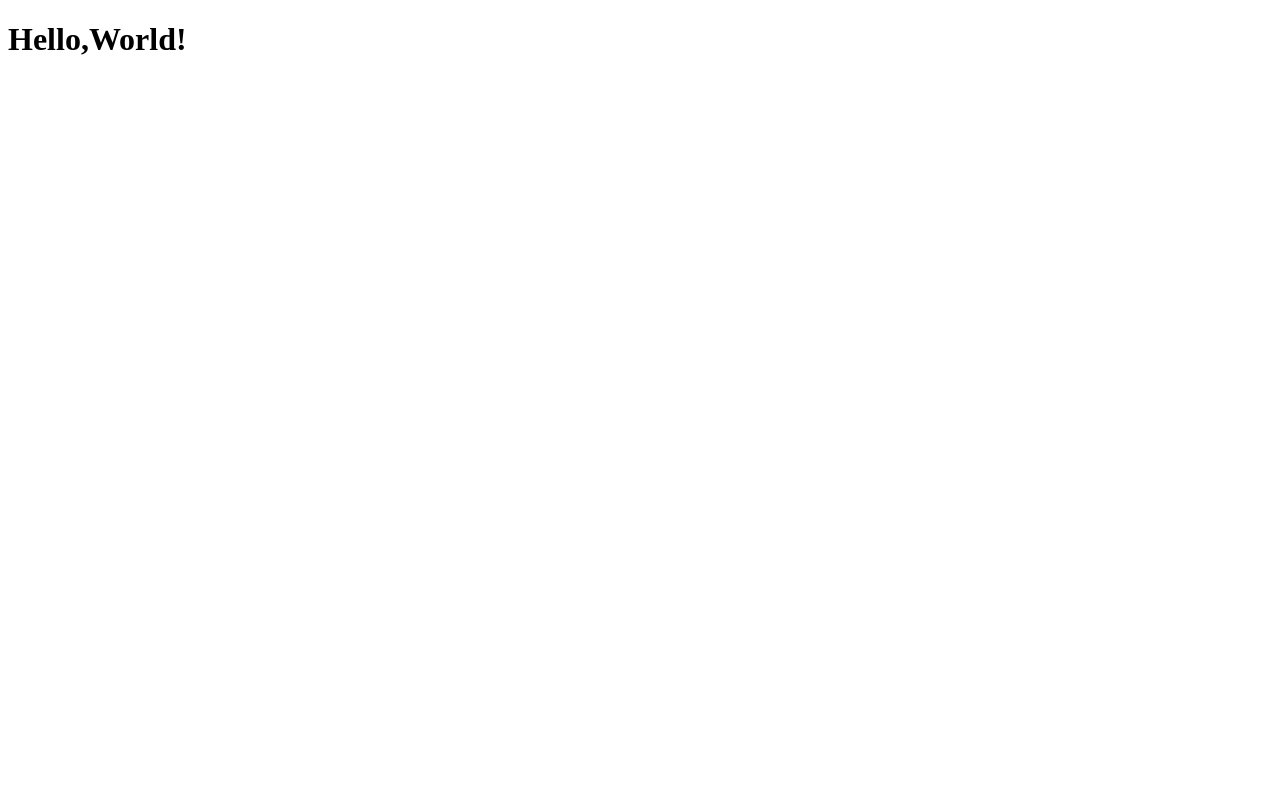
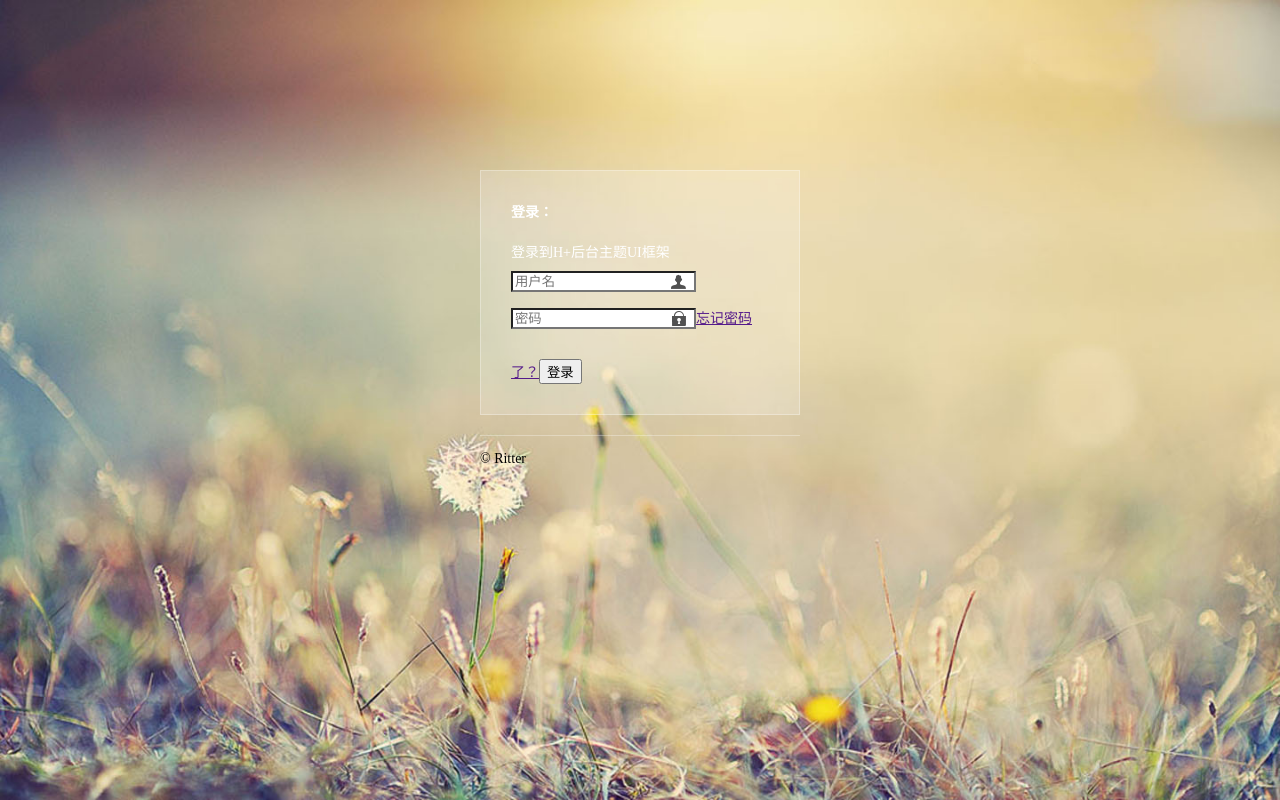
Before and after one commit to project-ritter/g-d, a React app: page / in a window 1280 px wide. Built offline with nearby package versions, Linux system fonts and the light colour scheme.

Commit message:
add login

```diff
--- /dev/null
+++ b/client/src/component/login/login.js
@@ -0,0 +1,30 @@
+import  React, {Component} from 'react';
+
+export default class Login extends Component {
+  render() {
+    return (
+      <div className="login">
+        <div className="signinpanel">
+          <div className="row">
+            <div className="col-sm-12">
+              <form >
+                <h4 className="no-margins">登录：</h4>
+                <p className="m-t-md">登录到H+后台主题UI框架</p>
+                <input type="text" className="form-control username m-b" placeholder="用户名"/>
+                <input type="password" className="form-control password m-b" placeholder="密码"/>
+                <a href="">忘记密码了？</a>
+                <button className="btn btn-success btn-block">登录</button>
+              </form>
+            </div>
+          </div>
+          <div className="signup-footer">
+            <div className="pull-left">
+              &copy; Ritter
+            </div>
+          </div>
+        </div>
+      </div>
+    );
+  }
+
+}
--- a/client/src/index.js
+++ b/client/src/index.js
@@ -1,8 +1,11 @@
 import React from 'react';
-import ReactDom from 'react-dom';
+import {render} from 'react-dom';
+import Login from './component/login/login';
 import '../style/index.less';
 
-ReactDom.render(
-    <h1>Hello,World!</h1>,
-    document.getElementById('app')
+render(
+  <div>
+    <Login/>
+  </div>,
+  document.getElementById('app')
 );
--- a/client/style/index.less
+++ b/client/style/index.less
@@ -1,5 +1,61 @@
 @base: #fff;
+@black: #000;
 
 body {
-    background: @base;
+  background: url('../images/login-background.jpg') no-repeat;
+  background-size: cover;
+  font-size: 14px;
+  margin: 0;
 }
+
+.signinpanel {
+  width: 320px;
+  margin: 10px auto 0 auto;
+
+  form {
+    background-color: rgba(255, 255, 255, 0.2);
+    border: 1px solid rgba(255, 255, 255, .3);
+    padding: 30px;
+    margin-top: 170px;
+
+    h4 {
+      color: @base;
+    }
+
+    p {
+      color: @base;
+      margin: 0 0 10px;
+    }
+
+    .no-margins {
+      margin: 0 !important;
+    }
+
+    .username {
+      background: @base url("../images/user.png") no-repeat 95% center;
+    }
+
+    .password {
+      background: @base url("../images/locked.png") no-repeat 95% center;
+    }
+
+    .m-t-md {
+      margin-top: 20px;
+    }
+
+    .m-b {
+      margin-bottom: 15px;
+    }
+    .btn {
+      margin-top: 15px;
+    }
+
+  }
+  .signup-footer {
+    border-top: solid 1px rgba(255, 255, 255, .3);
+    margin: 20px 0;
+    padding-top: 15px;
+    color: @black;
+  }
+
+}
--- a/package.json
+++ b/package.json
@@ -6,7 +6,8 @@
   "scripts": {
     "test": "echo \"Error: no test specified\" && exit 1",
     "start": "node server/app.js",
-    "webpack": "webpack"
+    "webpack": "webpack",
+    "wpw": "webpack -w"
   },
   "author": "",
   "license": "ISC",
```
Also changed, not shown: .babelrc (added), client/images/locked.png (added), client/images/login-background.jpg (added), client/images/user.png (added).
